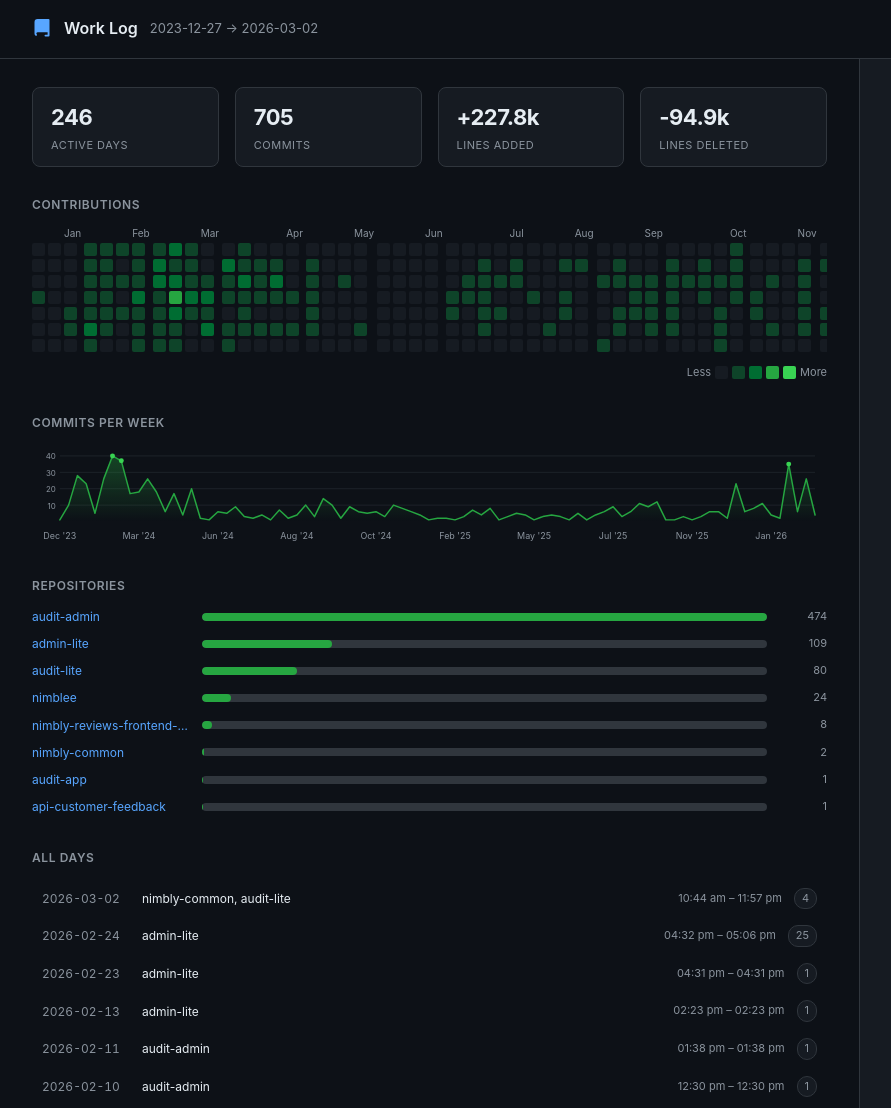
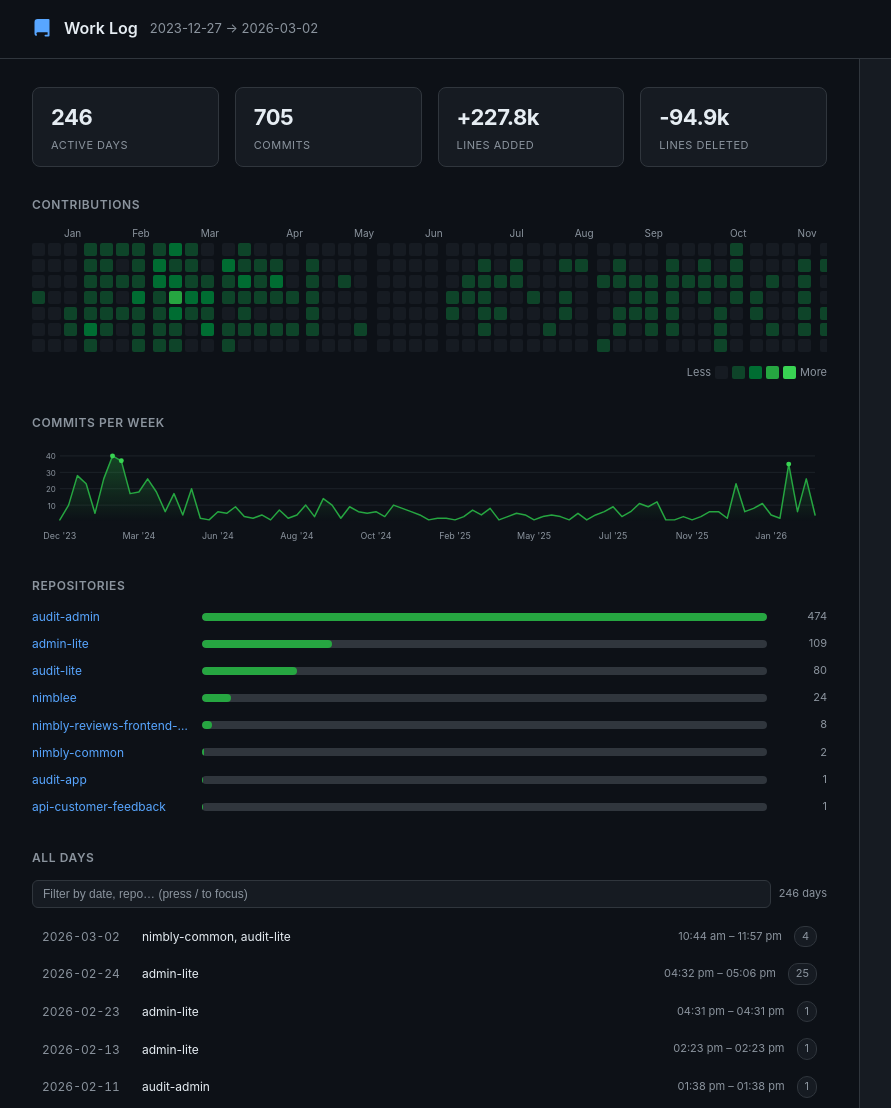
Before and after one commit to programmingMohit/work-logs, a plain HTML site: page index.html in a window 1280 px wide. Shown: the top 1108 px of the page, without its empty margins (0-891 px from the left). Drawn offline with nearby package versions, Linux system fonts and the light colour scheme.

Commit message:
feat: add filter input to All Days list

```diff
--- a/index.html
+++ b/index.html
@@ -117,6 +117,27 @@
   .repo-bar-fill { height: 100%; background: var(--green-3); border-radius: 4px; transition: width 0.4s ease; }
   .repo-commits { font-size: 11px; color: var(--muted); width: 50px; text-align: right; flex-shrink: 0; }
 
+  .filter-wrap {
+    display: flex;
+    align-items: center;
+    gap: 8px;
+    margin-bottom: 10px;
+  }
+  .filter-input {
+    flex: 1;
+    background: var(--surface);
+    border: 1px solid var(--border);
+    border-radius: 6px;
+    color: var(--text);
+    font-size: 12px;
+    padding: 6px 10px;
+    outline: none;
+    transition: border-color 0.15s;
+  }
+  .filter-input:focus { border-color: var(--accent); }
+  .filter-input::placeholder { color: var(--muted); }
+  .filter-count { font-size: 11px; color: var(--muted); white-space: nowrap; }
+
   .log-row {
     display: flex; align-items: center; gap: 12px;
     padding: 8px 10px;
@@ -226,6 +247,10 @@
     </div>
     <div class="recent-wrap">
       <div class="section-title">All Days</div>
+      <div class="filter-wrap">
+        <input class="filter-input" id="filter-input" type="text" placeholder='Filter by date, repo… (press / to focus)'>
+        <span class="filter-count" id="filter-count"></span>
+      </div>
       <div id="recent-logs"></div>
     </div>
   </div>
@@ -435,17 +460,50 @@ function renderRepoBars(days) {
 
 function renderRecentLogs(days) {
   const sorted = [...days].reverse();
-  document.getElementById('recent-logs').innerHTML = sorted.map(d => {
+
+  function rowHTML(d) {
     const repos = d.repos?.map(r => r.name).join(', ') || '—';
     const time  = d.firstCommit && d.lastCommit ? `${d.firstCommit} – ${d.lastCommit}` : '';
     return `
-      <div class="log-row" data-date="${d.date}" onclick="openDay('${d.date}')">
+      <div class="log-row" data-date="${d.date}" data-repos="${repos.toLowerCase()}" onclick="openDay('${d.date}')">
         <div class="date">${d.date}</div>
         <div class="log-repos">${repos}</div>
         <div class="log-meta">${time}</div>
         <div class="commits-badge">${d.commits}</div>
       </div>`;
-  }).join('');
+  }
+
+  document.getElementById('recent-logs').innerHTML = sorted.map(rowHTML).join('');
+  document.getElementById('filter-count').textContent = `${sorted.length} days`;
+
+  const input = document.getElementById('filter-input');
+
+  input.addEventListener('input', () => {
+    const q = input.value.trim().toLowerCase();
+    let visible = 0;
+    document.querySelectorAll('#recent-logs .log-row').forEach(row => {
+      const match = !q
+        || row.dataset.date.includes(q)
+        || row.dataset.repos.includes(q);
+      row.style.display = match ? '' : 'none';
+      if (match) visible++;
+    });
+    document.getElementById('filter-count').textContent =
+      q ? `${visible} of ${sorted.length}` : `${sorted.length} days`;
+  });
+
+  // Press / to focus filter from anywhere
+  document.addEventListener('keydown', e => {
+    if (e.key === '/' && document.activeElement !== input) {
+      e.preventDefault();
+      input.focus();
+    }
+    if (e.key === 'Escape' && document.activeElement === input) {
+      input.value = '';
+      input.dispatchEvent(new Event('input'));
+      input.blur();
+    }
+  });
 }
 
 async function openDay(date) {
```
